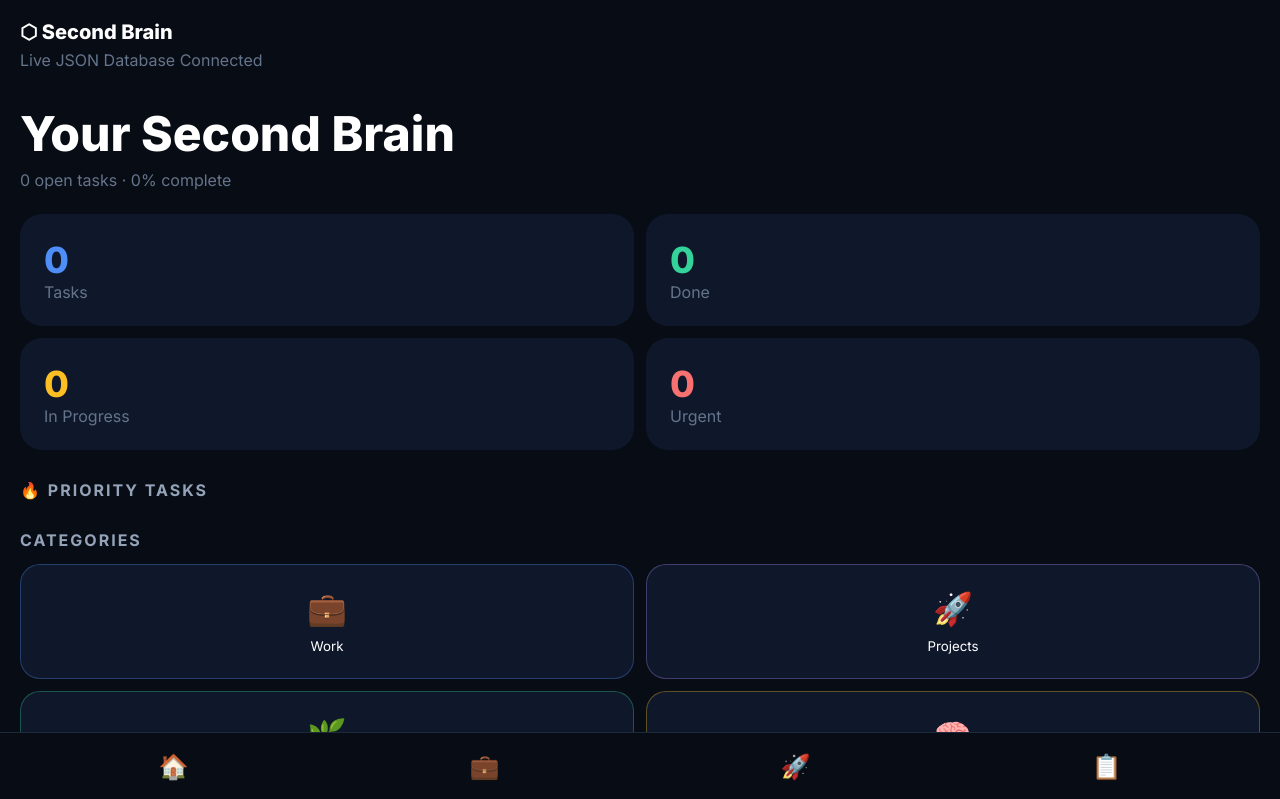
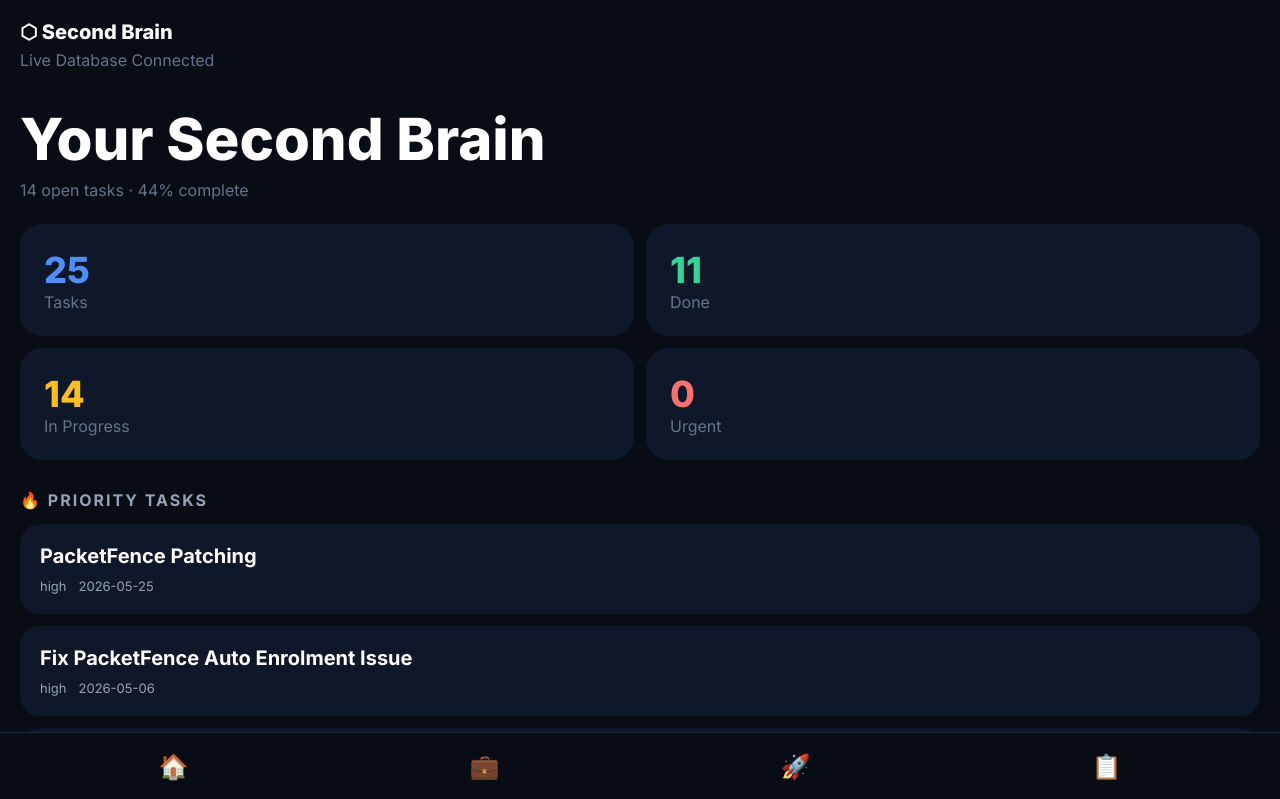
Before and after one commit to abhicome/second-brain, a React (Vite) app: page / in a window 1280 px wide. Shown: the top 799 px of the page. Built offline with nearby package versions, Linux system fonts and the light colour scheme.

Commit message:
Fix parsing of JSON database objects

```diff
--- a/src/App.jsx
+++ b/src/App.jsx
@@ -15,27 +15,32 @@ const CATEGORIES = [
 ];
 
 export default function App(){
-
   const [tab,setTab] = useState('home');
   const [expanded,setExpanded] = useState(null);
 
   const TASKS = useMemo(() => {
-    return [
-      ...(Array.isArray(tasksData) ? tasksData : []),
-      ...(Array.isArray(workData) ? workData : []),
-      ...(Array.isArray(projectsData) ? projectsData : [])
-    ].map((t,index)=>(
+
+    const merged = [
+      ...(tasksData.tasks || []),
+      ...(workData.tasks || workData.work || []),
+      ...(projectsData.projects || [])
+    ];
+
+    return merged.map((t,index)=>(
       {
         id:t.id || String(index+1),
         title:t.title || t.name || 'Untitled',
-        category:t.category || (t.type === 'project' ? 'projects' : 'work'),
+        category:t.context || t.category || 'work',
         priority:(t.priority || 'normal').toLowerCase(),
         status:(t.status || 'todo').toLowerCase(),
-        dueDate:t.dueDate || t.targetDate || '',
+        dueDate:t.dueDate || '',
         notes:t.notes || t.summary || t.description || ''
       }
     ));
+
   },[]);
+
+  const WORKLOG = worklogData.worklog || worklogData.entries || [];
 
   const done = TASKS.filter(t=>t.status==='done').length;
   const open = TASKS.filter(t=>t.status!=='done');
@@ -51,7 +56,7 @@ export default function App(){
       <div style={styles.header}>
         <div>
           <div style={styles.brand}>⬡ Second Brain</div>
-          <div style={styles.sub}>Live JSON Database Connected</div>
+          <div style={styles.sub}>Live Database Connected</div>
         </div>
       </div>
 
@@ -73,7 +78,7 @@ export default function App(){
 
           <div style={styles.section}>🔥 PRIORITY TASKS</div>
 
-          {TASKS.filter(t=>['urgent','high'].includes(t.priority)).slice(0,6).map(task=>(
+          {TASKS.filter(t=>['urgent','high'].includes(t.priority)).slice(0,10).map(task=>(
             <TaskCard
               key={task.id}
               task={task}
@@ -102,7 +107,7 @@ export default function App(){
       {tab === 'log' && (
         <div style={styles.page}>
           <div style={styles.hero}>Worklog</div>
-          {(Array.isArray(worklogData)?worklogData:[]).slice(0,20).map((item,index)=>(
+          {WORKLOG.slice(0,20).map((item,index)=>(
             <div key={index} style={styles.log}>
               {item.text || item.title || JSON.stringify(item)}
             </div>
@@ -114,6 +119,7 @@ export default function App(){
         <div style={styles.page}>
           <button style={styles.back} onClick={()=>setTab('home')}>← Back</button>
           <div style={styles.hero}>{tab}</div>
+
           {filtered.map(task=>(
             <TaskCard
               key={task.id}
@@ -166,7 +172,7 @@ const styles = {
   brand:{fontSize:'20px',fontWeight:800},
   sub:{color:'#64748B',marginTop:'6px'},
   page:{padding:'20px'},
-  hero:{fontSize:'48px',fontWeight:800,lineHeight:1,marginBottom:'12px'},
+  hero:{fontSize:'58px',fontWeight:800,lineHeight:1,marginBottom:'12px'},
   subText:{color:'#64748B',marginBottom:'24px'},
   grid:{display:'grid',gridTemplateColumns:'repeat(2,1fr)',gap:'12px',marginBottom:'28px'},
   card:{background:'#0F172A',padding:'24px',borderRadius:'22px'},
```
